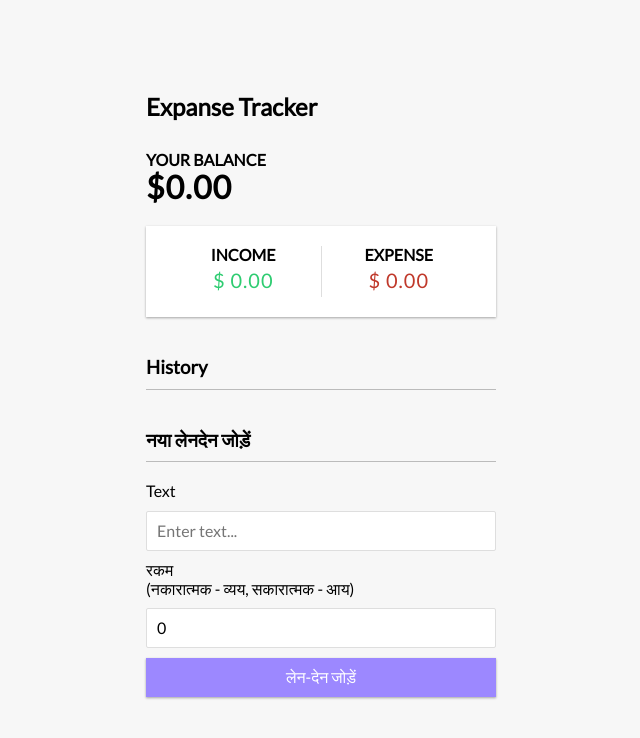
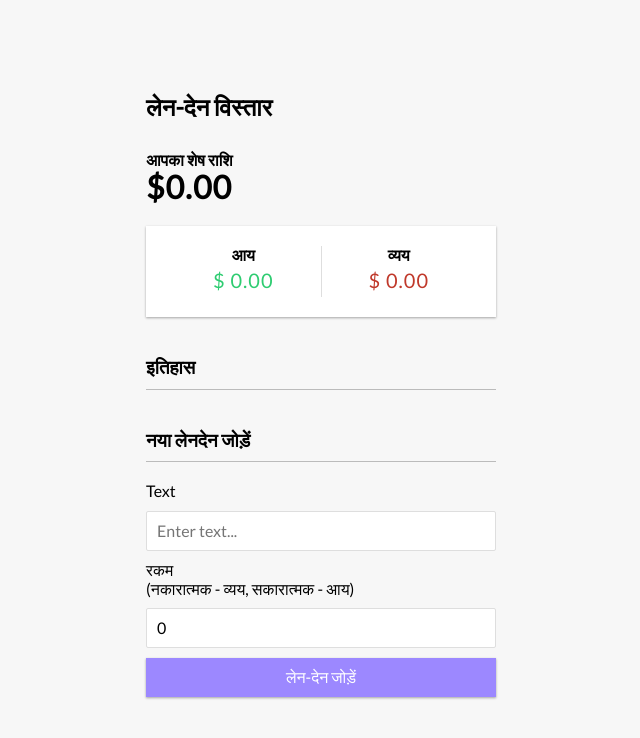
Before and after one commit to adityaparsad01/Expanse-Tracker, a React (Create React App) app: page / in a window 1280 px wide. Shown: the top 738 px of the page, without its empty margins (319-959 px from the left). Built offline with nearby package versions, Linux system fonts and the light colour scheme.

Commit message:
Hindi Font added

```diff
--- a/src/components/Balance.js
+++ b/src/components/Balance.js
@@ -8,7 +8,7 @@ export const Balance = () => {
   const total = amounts.reduce((acc, item) => (acc += item), 0).toFixed(2);
   return (
     <>
-      <h4>Your Balance</h4>
+      <h4>आपका शेष राशि</h4>
       <h1>${total}</h1>
     </>
   );
--- a/src/components/Header.js
+++ b/src/components/Header.js
@@ -1,5 +1,5 @@
 import React from "react";
 
 export const Header = () => {
-  return <h2>Expanse Tracker</h2>;
+  return <h2>लेन-देन विस्तार</h2>;
 };
--- a/src/components/IncomeExpance.js
+++ b/src/components/IncomeExpance.js
@@ -19,11 +19,11 @@ export const IncomeExpance = () => {
   return (
     <div className="inc-exp-container">
       <div>
-        <h4>Income</h4>
+        <h4>आय</h4>
         <p className="money plus">$ {income}</p>
       </div>
       <div>
-        <h4>Expense</h4>
+        <h4>व्यय</h4>
         <p className="money minus">$ {expense}</p>
       </div>
     </div>
--- a/src/components/TransectionList.js
+++ b/src/components/TransectionList.js
@@ -6,7 +6,7 @@ export const TransectionList = () => {
 
   return (
     <>
-      <h3>History</h3>
+      <h3>इतिहास</h3>
       <ul className="list">
         {transection.map((transection) => (
           <Transection key={transection.id} transection={transection} />
```
